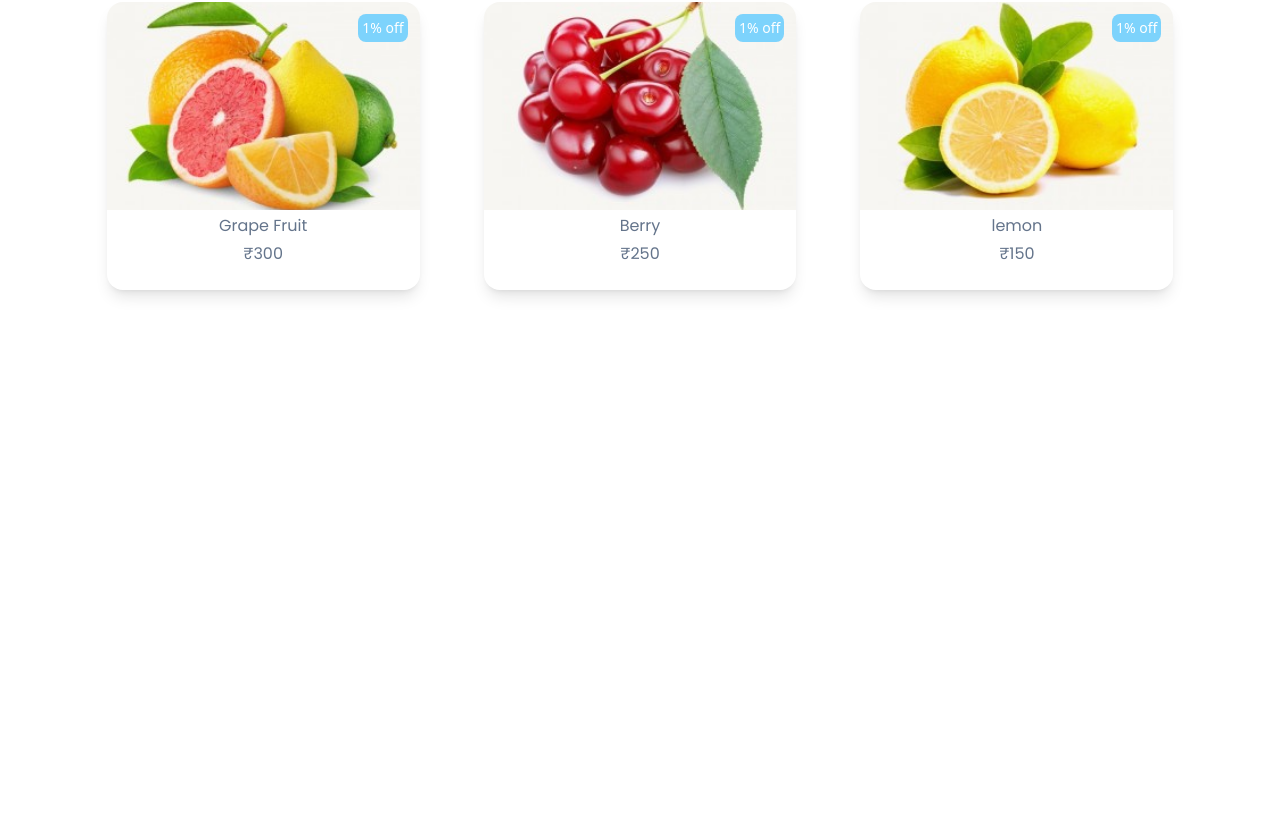
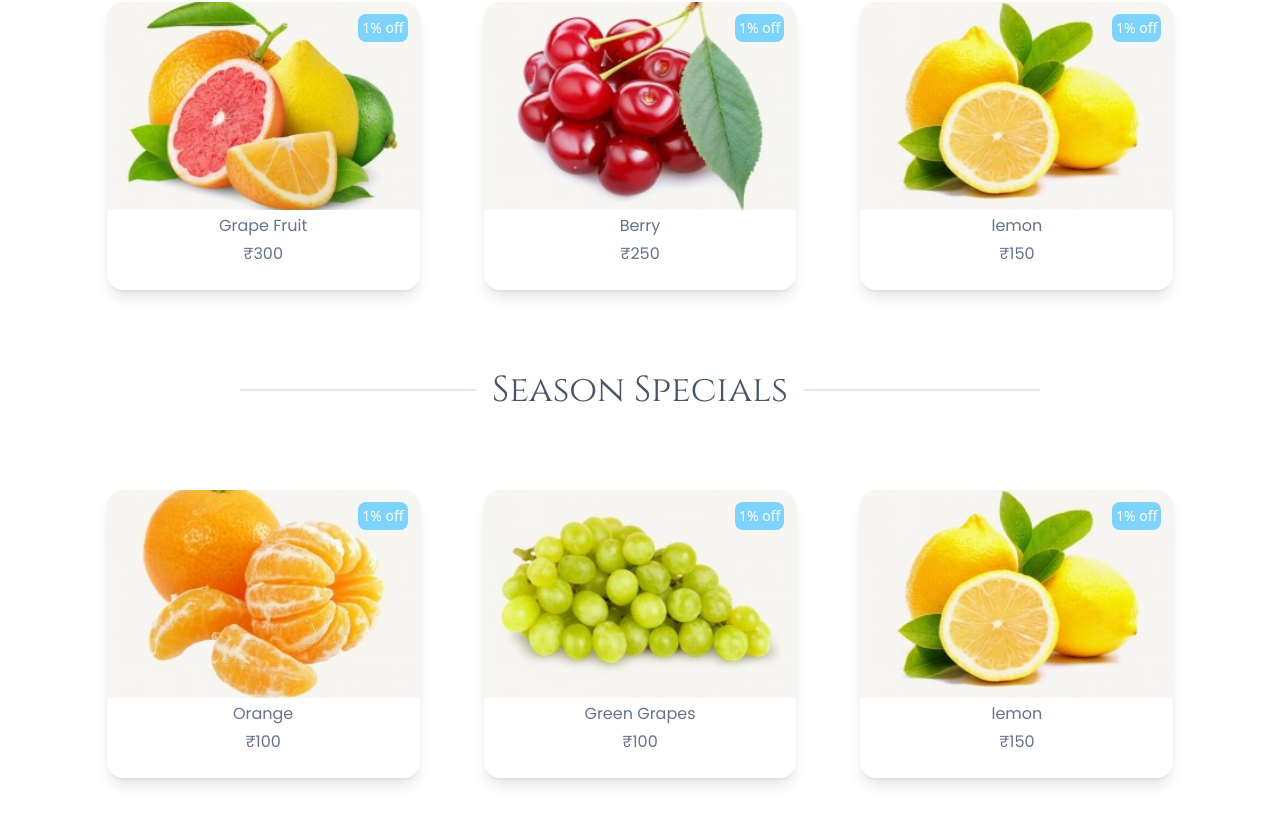
Before and after one commit to TamilCodingWizard/tailwindcsstutorial, a React (Create React App) app: page / in a window 1280 px wide. Shown: the part 536-1360 px from the top of the page. Before the commit the page ends 906 px from the top, so only its background shows below. Built offline with nearby package versions, Linux system fonts and the light colour scheme.

Commit message:
video 11

```diff
--- a/src/App.js
+++ b/src/App.js
@@ -1,6 +1,7 @@
 import Appbar from "./components/Appbar";
 import Filters from "./components/Filters";
 import Items from "./components/Items";
+import SeasonSpecials from "./components/SeasonSpecials";
 
 function App() {
   return (
@@ -8,6 +9,7 @@ function App() {
       <Appbar/>
       <Filters/>
       <Items/>
+      <SeasonSpecials/>
     </>
   );
 }
--- /dev/null
+++ b/src/components/Divider.js
@@ -0,0 +1,20 @@
+import React from "react";
+
+const Divider = ({ title }) => {
+  return (
+    <div className=" relative">
+      {/* Divider */}
+      <div className="absolute inset-0 flex items-center">
+        <div className="border border-slate-200 w-9/12 mx-auto"></div>
+      </div>
+      {/* Text */}
+      <div className="flex justify-center relative">
+        <div className="font-display text-slate-600 text-4xl bg-white px-4">
+          {title}
+        </div>
+      </div>
+    </div>
+  );
+};
+
+export default Divider;
--- /dev/null
+++ b/src/components/SeasonSpecials.js
@@ -0,0 +1,39 @@
+import React,{useState} from "react";
+import Divider from "./Divider";
+import FruitsCard from './FruitsCard';
+
+const SeasonSpecials = () => {
+  const [fruits, setFruits] = useState([
+    {
+      id: 7,
+      image: "7",
+      name: "Orange",
+      price: 100,
+    },
+    {
+      id: 1,
+      image: "1",
+      name: "Green Grapes",
+      price: 100,
+    },
+    {
+      id: 6,
+      image: "6",
+      name: "lemon",
+      price: 150,
+    },
+  ]);
+  return (
+    <section className="w-5/6 mx-auto my-10">
+      <Divider title={'Season Specials'}/>
+
+      <div className=" grid grid-cols-1 sm:grid-cols-2 md:grid-cols-3 gap-16 my-10 py-10">
+        {fruits.map((fruit) => {
+          return <FruitsCard key={fruit.id} fruit={fruit} />;
+        })}
+      </div>
+    </section>
+  );
+};
+
+export default SeasonSpecials;
```
